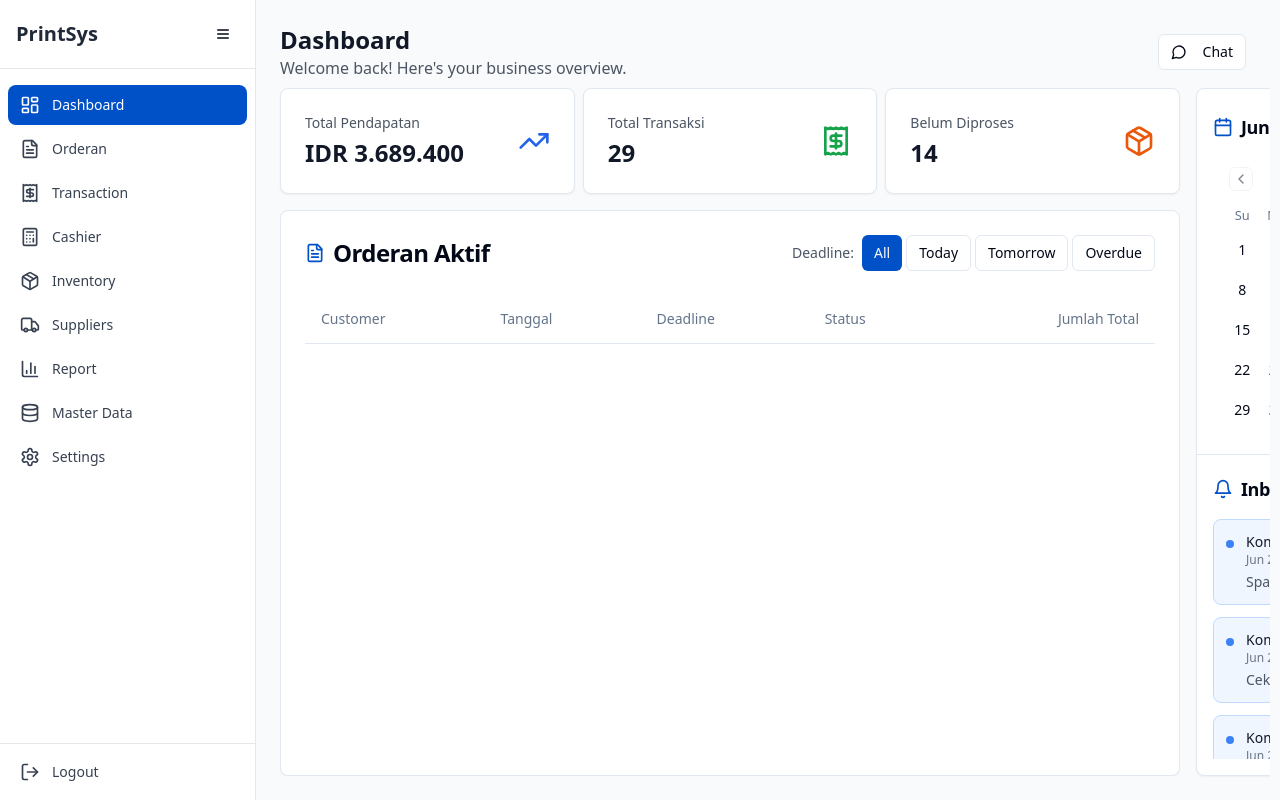
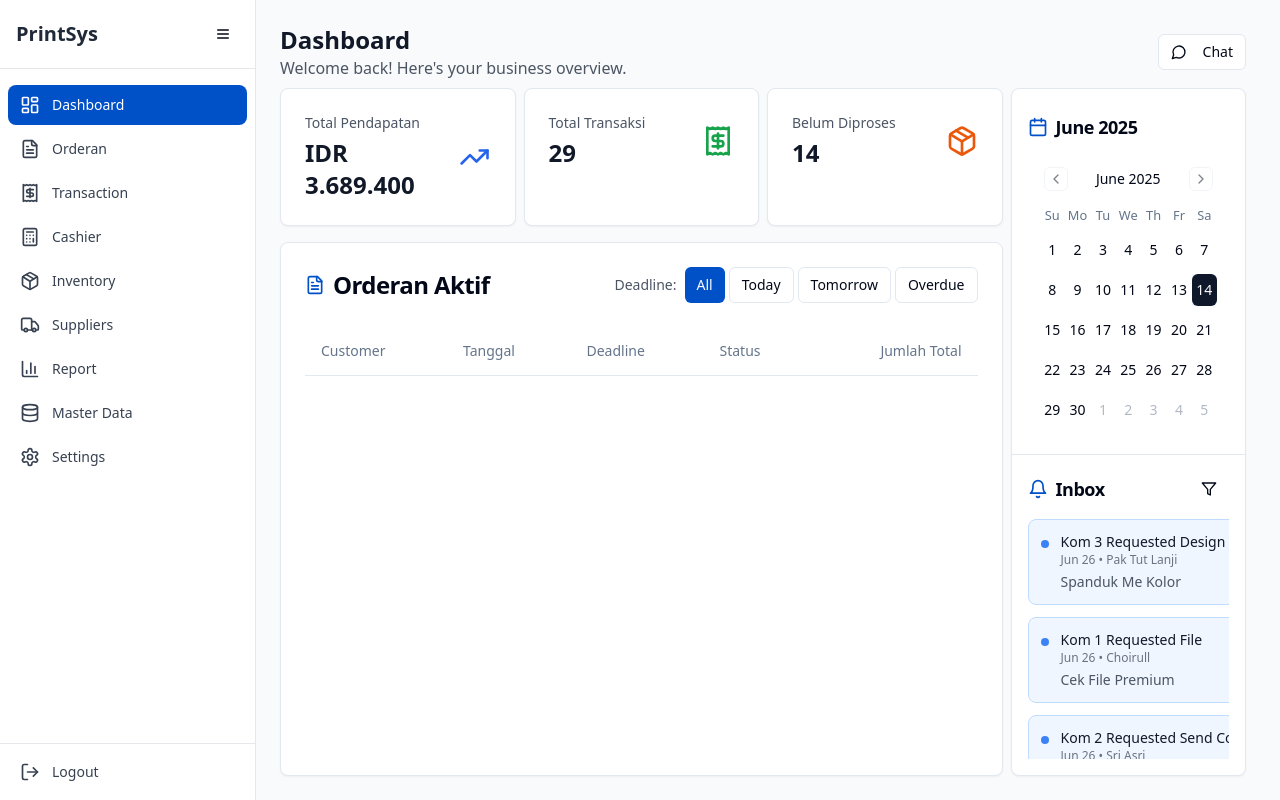
Before and after one commit to milawidyalestari/studio-pos, a React (Vite) app: page / in a window 1280 px wide. Built offline with nearby package versions, Linux system fonts and the light colour scheme.

Commit message:
Reverted to commit c1e95dcfce952b873f7f6d6b1197c824163e088b

```diff
--- a/src/pages/Dashboard.tsx
+++ b/src/pages/Dashboard.tsx
@@ -14,23 +14,23 @@ const Dashboard = () => {
   const [showInbox, setShowInbox] = useState(false);
 
   return (
-    <div className="p-6 h-screen flex flex-col overflow-hidden max-w-[1240px] mx-auto">
+    <div className="p-6 h-screen flex flex-col overflow-hidden">
       {/* Header */}
       <div className="flex-shrink-0">
         <DashboardHeader showInbox={showInbox} onToggleInbox={() => setShowInbox(!showInbox)} />
       </div>
 
       {/* Main Content Grid */}
-      <div className="grid grid-cols-1 lg:grid-cols-[900px_300px] gap-4 flex-1 min-h-0 mt-2">
+      <div className="grid grid-cols-1 lg:grid-cols-4 gap-2 flex-1 min-h-0 mt-2">
         {/* Left Section: Stats and Active Orders */}
-        <div className="flex flex-col space-y-4 min-h-0">
-          {/* Stats Grid - Top Aligned */}
+        <div className="lg:col-span-3 flex flex-col space-y-4 min-h-0">
+          {/* Stats Grid */}
           <div className="flex-shrink-0">
             <DashboardStats />
           </div>
 
-          {/* Active Orders Table - Fills remaining space */}
-          <div className="flex-1 min-h-0 overflow-auto">
+          {/* Active Orders Table */}
+          <div className="flex-1 min-h-0">
             <ActiveOrdersTable
               selectedDate={selectedDate}
               selectedDeadline={selectedDeadline}
@@ -40,8 +40,8 @@ const Dashboard = () => {
         </div>
 
         {/* Right Section: Calendar and Inbox */}
-        <Card className="flex flex-col min-h-0 h-full">
-          {/* Calendar Section - Top Aligned */}
+        <Card className="lg:col-span-1 flex flex-col min-h-0">
+          {/* Calendar Section */}
           <div className="flex-shrink-0">
             <CalendarSection
               selectedDate={selectedDate}
@@ -52,8 +52,8 @@ const Dashboard = () => {
           {/* Single Line Divider */}
           <Separator className="flex-shrink-0" />
 
-          {/* Inbox Section - Grows to fill */}
-          <div className="flex-1 min-h-0 overflow-auto">
+          {/* Inbox Section */}
+          <div className="flex-1 min-h-0">
             <InboxSection />
           </div>
         </Card>
```
